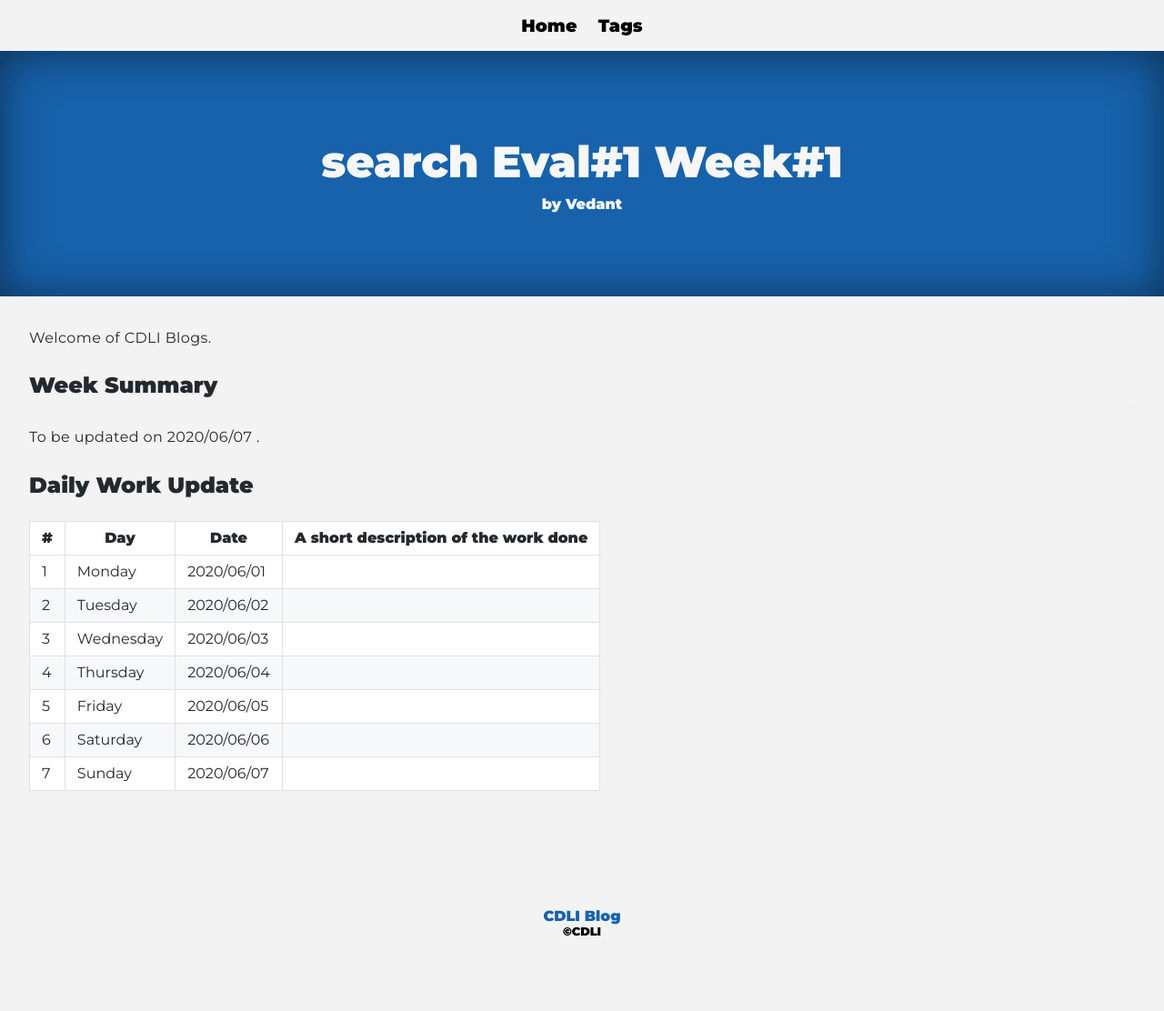
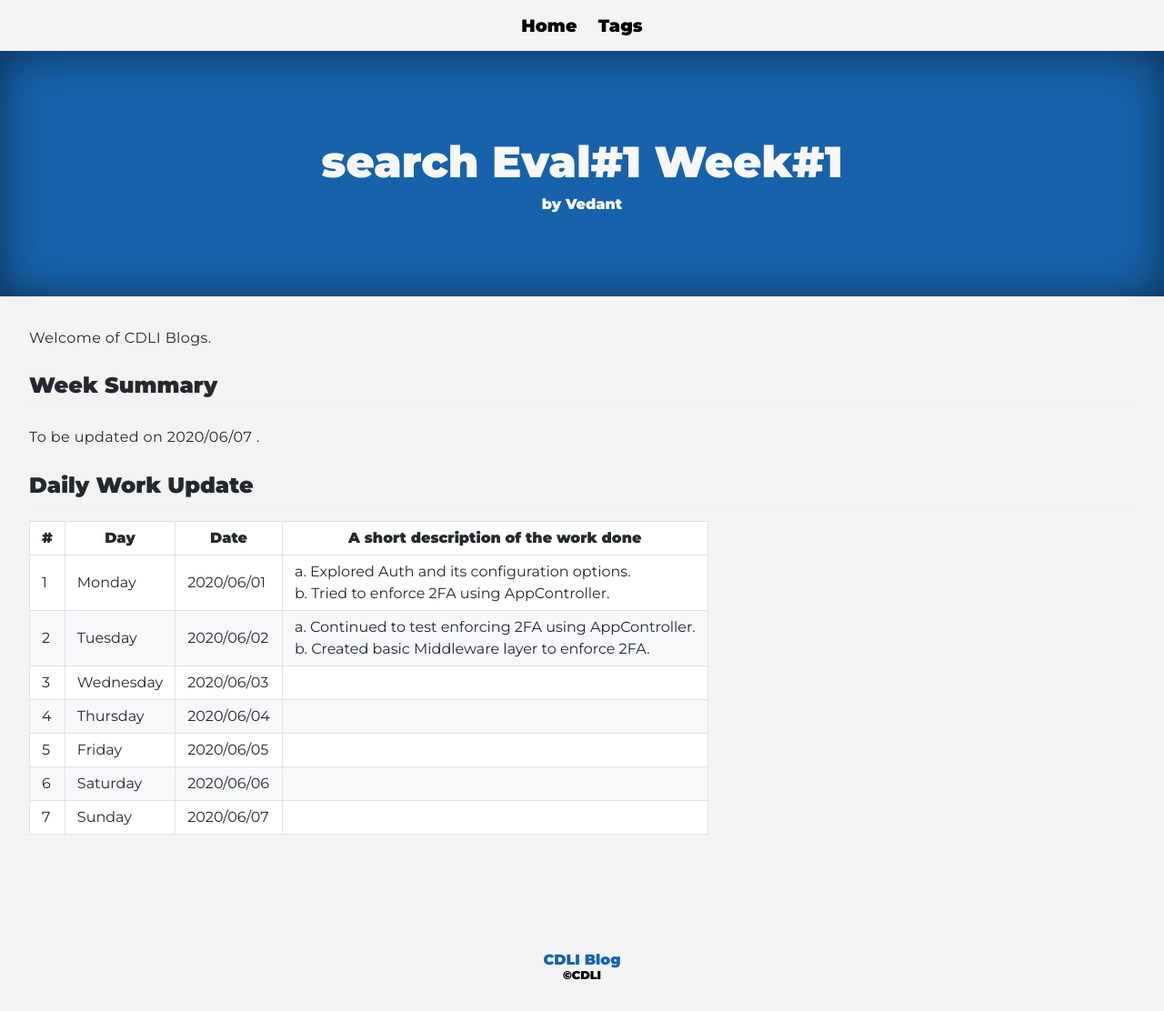
Before and after one commit to cdli-gh/blog, a Jekyll site: the page built from _blog/gsoc20/search/posts/01_week1.md, in a window 1280 px wide. Shown: the whole page at 91% size. Built offline with Jekyll 4.4.1, drawn with Linux system fonts in a browser that asks for light colours; Markdown is read by kramdown in place of the engine named in the settings; before the commit the page ends 1064 px from its top, so only the background shows below that.

Commit message:
Search : DailyUpdates 1:1,2

```diff
--- a/_blog/gsoc20/search/posts/01_week1.md
+++ b/_blog/gsoc20/search/posts/01_week1.md
@@ -21,8 +21,8 @@ To be updated on 2020/06/07 .
 
 |\#|Day|Date|A short description of the work done|
 |---	|---	|---	|---	|
-|1   	| Monday 	|   2020/06/01	|   	|
-|2   	| Tuesday  	|   2020/06/02	|   	|
+|1   	| Monday 	|   2020/06/01	| a. Explored Auth and its configuration options. <br>b. Tried to enforce 2FA using AppController. |
+|2   	| Tuesday  	|   2020/06/02	|  a. Continued to test enforcing 2FA using AppController. <br> b. Created basic Middleware layer to enforce 2FA.|
 |3   	| Wednesday  	|  2020/06/03 	|   	|
 |4   	| Thursday  	|   2020/06/04	|   	|
 |5   	| Friday  	|   2020/06/05	|   	|
```
